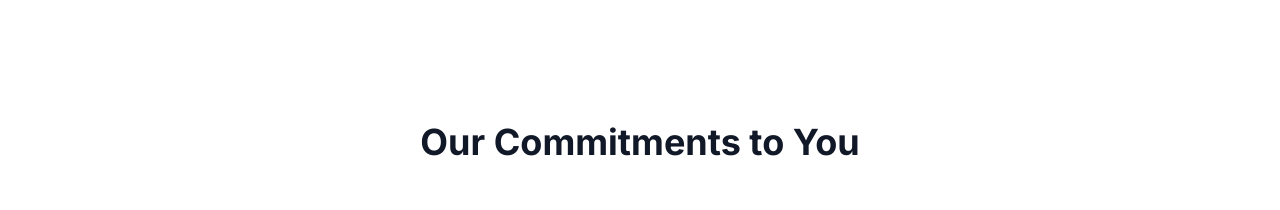
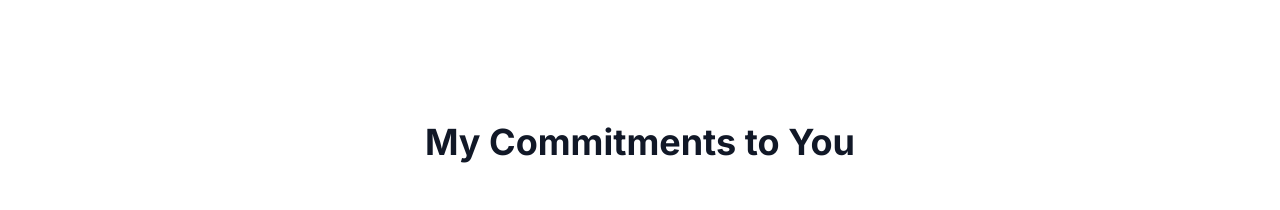
Before and after one commit to Rehan517/FinanceWithJordan, a React (Vite) app in the folder finance-with-jordan/: page /about in a window 1280 px wide. Shown: the part 840-1050 px from the top of the page. Built offline with nearby package versions, Linux system fonts and the light colour scheme.

Commit message:
Updating Text

```diff
--- a/finance-with-jordan/src/components/layout/Header.tsx
+++ b/finance-with-jordan/src/components/layout/Header.tsx
@@ -102,7 +102,7 @@ const Header: React.FC = () => {
                     fullWidth
                     onClick={() => setIsMenuOpen(false)}
                   >
-                    Get Quote
+                    Enquire Now
                   </Button>
                 </div>
               </div>
--- a/finance-with-jordan/src/pages/About.tsx
+++ b/finance-with-jordan/src/pages/About.tsx
@@ -105,7 +105,7 @@ const About: React.FC = () => {
             className="text-center mb-8 sm:mb-12"
           >
             <h2 className="text-2xl sm:text-3xl lg:text-4xl font-bold text-gray-900 mb-4">
-              Our Commitments to You
+              My Commitments to You
             </h2>
           </motion.div>
           <motion.div
```
